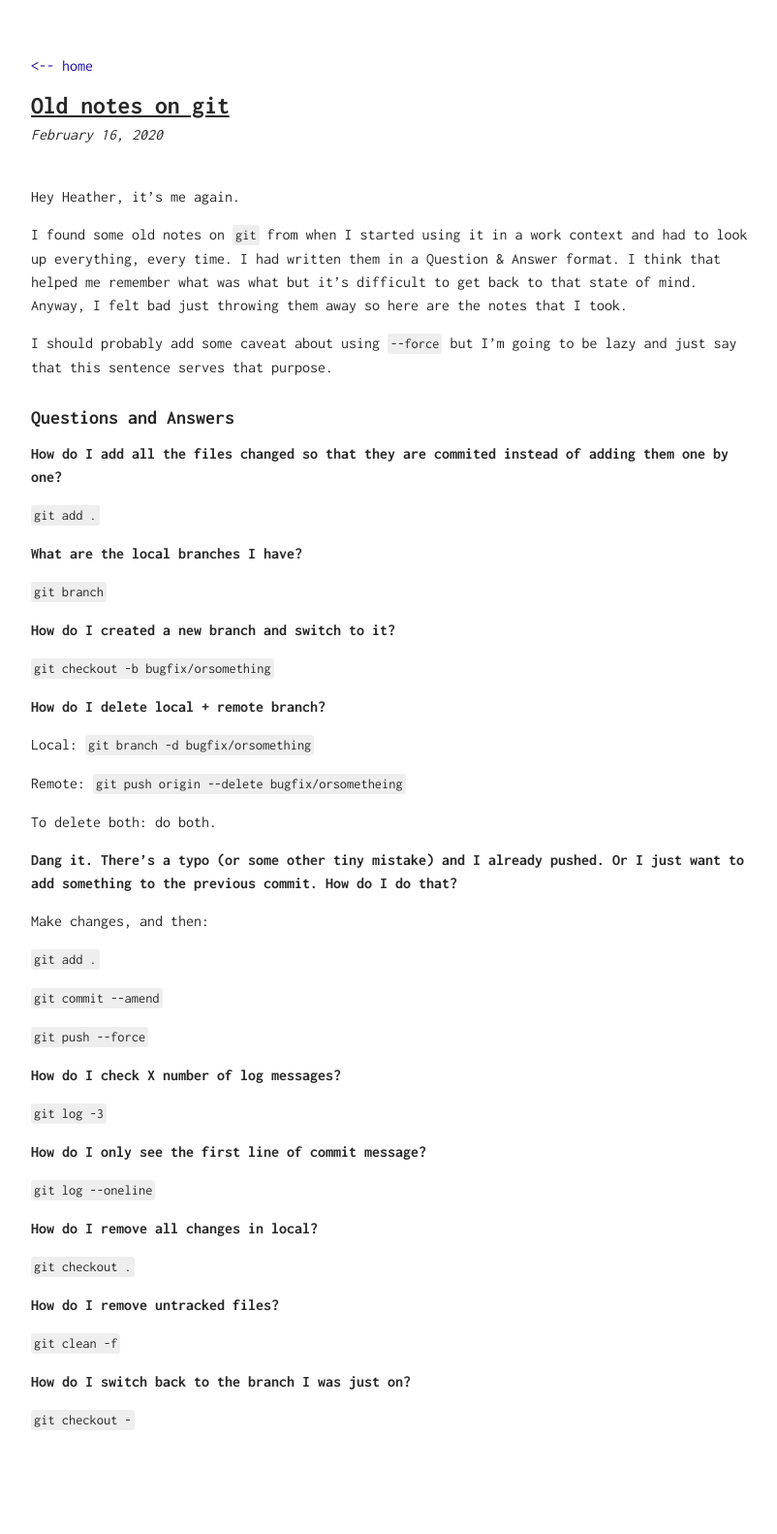
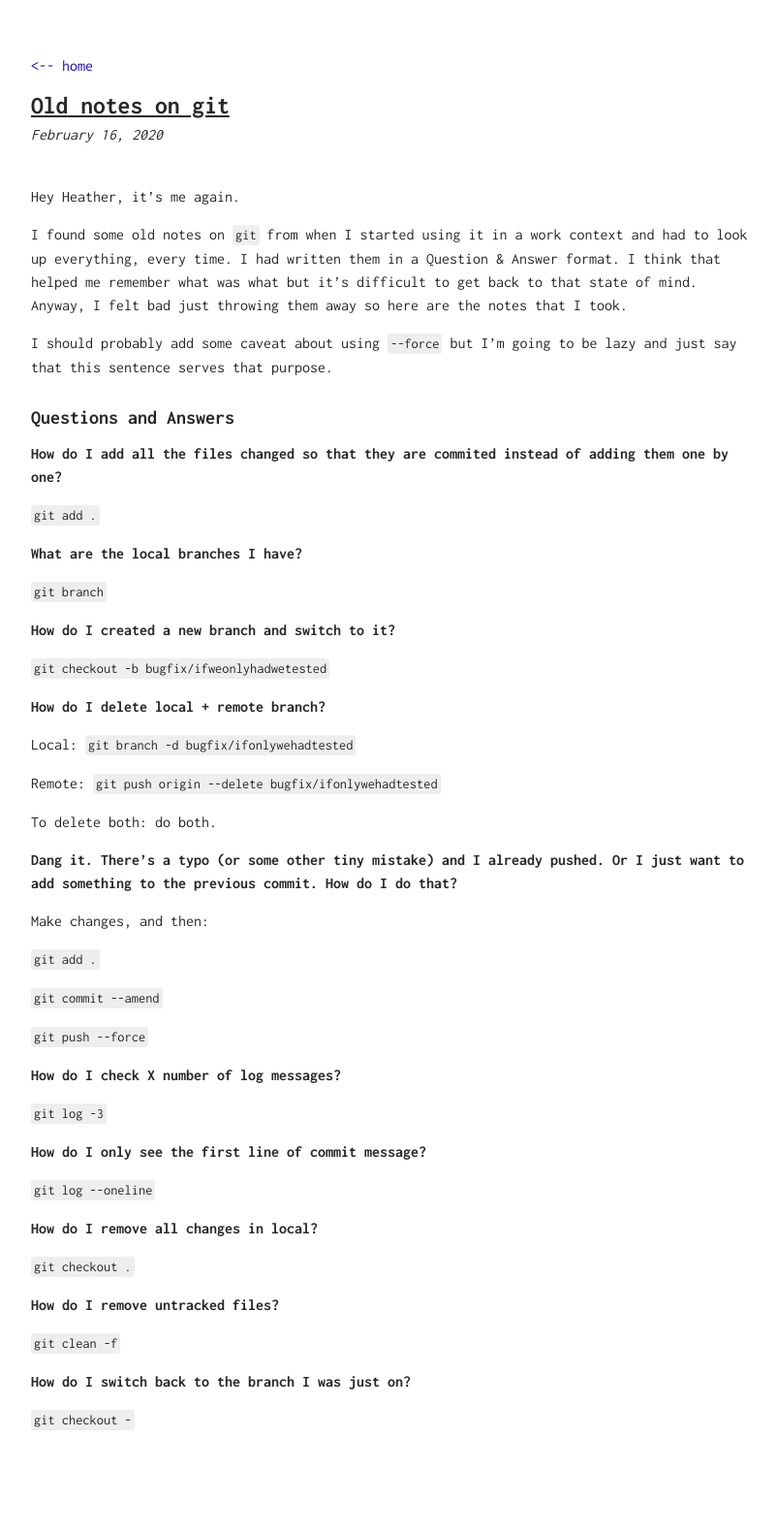
Before and after one commit to dolliars/heyheather, a Jekyll site: the page built from _posts/2020-02-15-found-git-notes.md, in a window 1280 px wide. Shown: the whole page at 97% size, without its empty margins (233-1035 px from the left). Built offline with Jekyll 4.4.1, drawn with Linux system fonts in a browser that asks for light colours.

Commit message:
Change example

```diff
--- a/_posts/2020-02-15-found-git-notes.md
+++ b/_posts/2020-02-15-found-git-notes.md
@@ -29,13 +29,13 @@ them one by one?**
 
 **How do I created a new branch and switch to it?**
 
-`git checkout -b bugfix/orsomething`
+`git checkout -b bugfix/ifweonlyhadwetested`
 
 **How do I delete local + remote branch?**
 
-Local: `git branch -d bugfix/orsomething`
+Local: `git branch -d bugfix/ifonlywehadtested`
 
-Remote: `git push origin --delete bugfix/orsometheing`
+Remote: `git push origin --delete bugfix/ifonlywehadtested`
 
 To delete both: do both.
 
```
